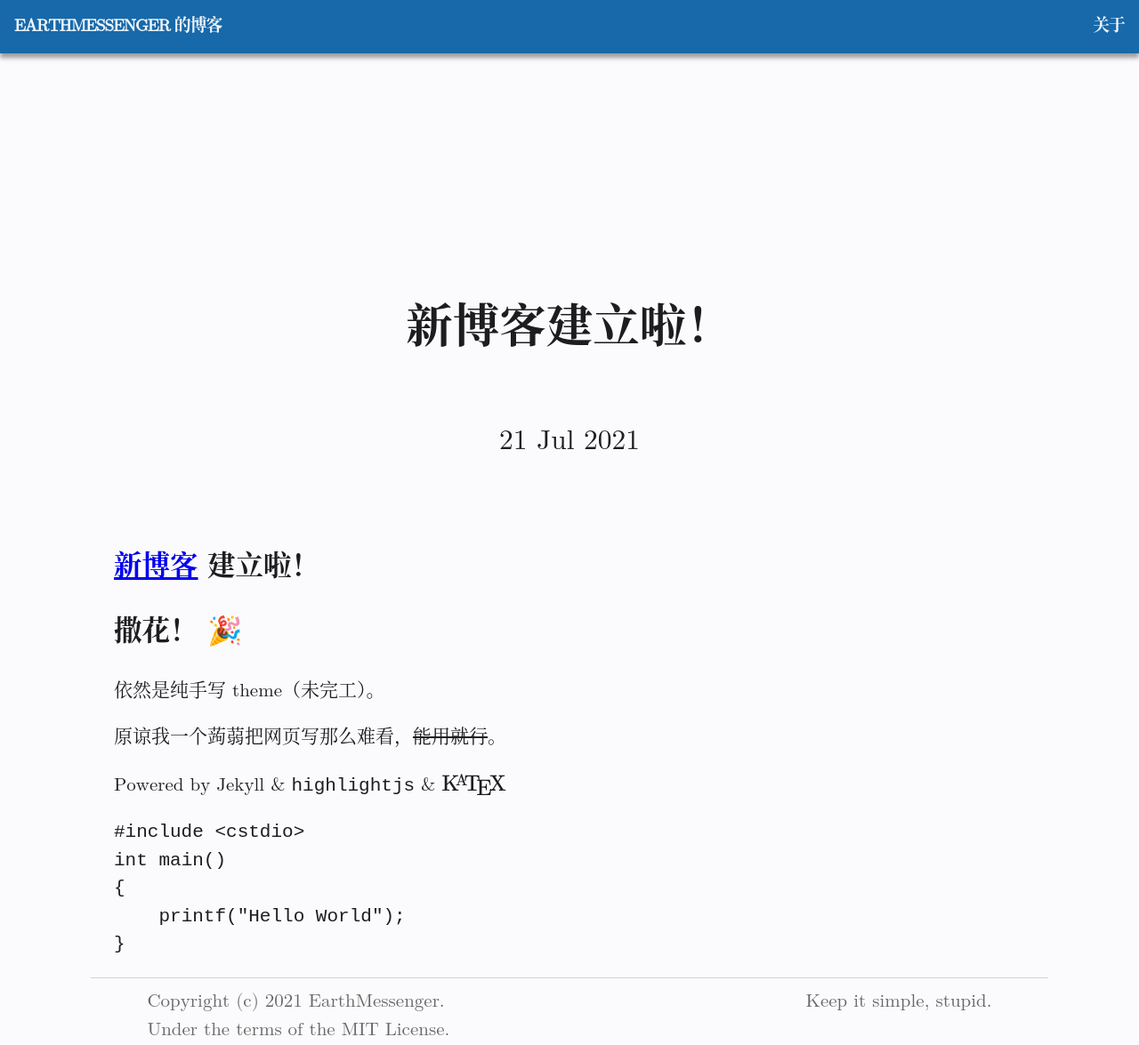
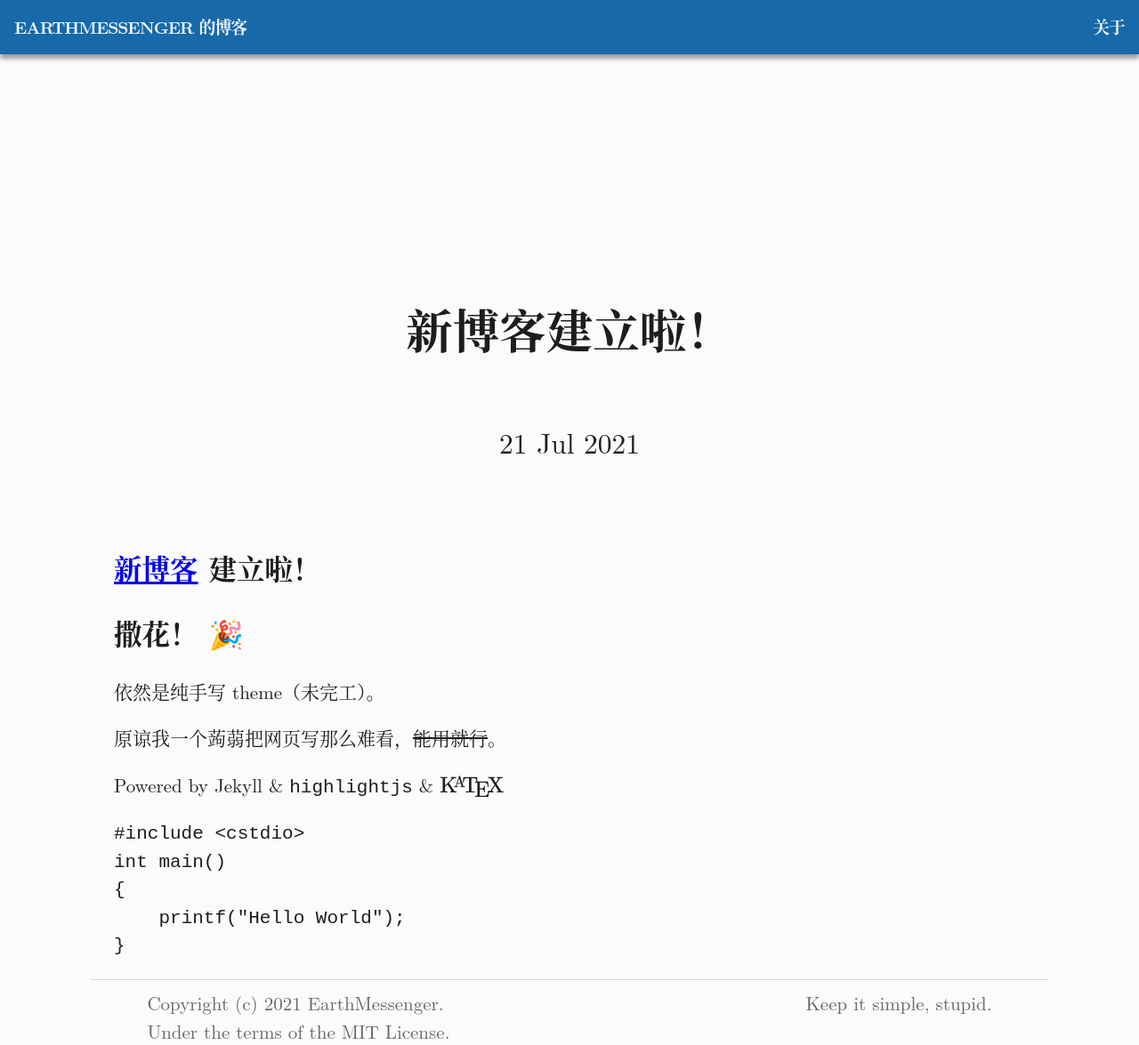
Before and after one commit to EarthMessenger/blog.earthmessenger.xyz, a Jekyll site: the page built from _posts/2021-7-21-new-blog.md, in a window 1280 px wide. Shown: the whole page at 89% size. Built offline with Jekyll 4.4.1, drawn with Linux system fonts in a browser that asks for light colours; nearby versions of some CDN libraries; a style sheet for code colours, icons or effects is not loaded.

Commit message:
feat: update fonts

```diff
--- a/_sass/common.scss
+++ b/_sass/common.scss
@@ -1,6 +1,9 @@
 body {
-    --font-stack: "Latin Modern Math", Cambria, Cochin, Georgia, Times,
-        "Times New Roman", "Noto Serif CJK SC", "Simsun", serif;
+    --font-stack: "Latin Modern Roman", Cambria, Cochin, Georgia, Times,
+        "Times New Roman", "Noto Serif CJK SC", Simsun, serif;
+    --mono-font-stack: "Fira Mono", "Menlo", "Monaco", "Consolas",
+        "Andale Mono", "Ubuntu Mono", "Courier New", "Hack", "Fira Code",
+        "Jetbrains Mono", monospace;
     --pri-color: #2196f3;
     --pri-color-dark: #1769aa;
     --pri-color-light: #4dabf5;
@@ -28,6 +31,7 @@ body {
 }
 
 pre code.hljs {
+    font-family: var(--mono-font-stack);
     font-size: 0.75em;
     border-radius: 15px;
     line-height: 1.15;
```
